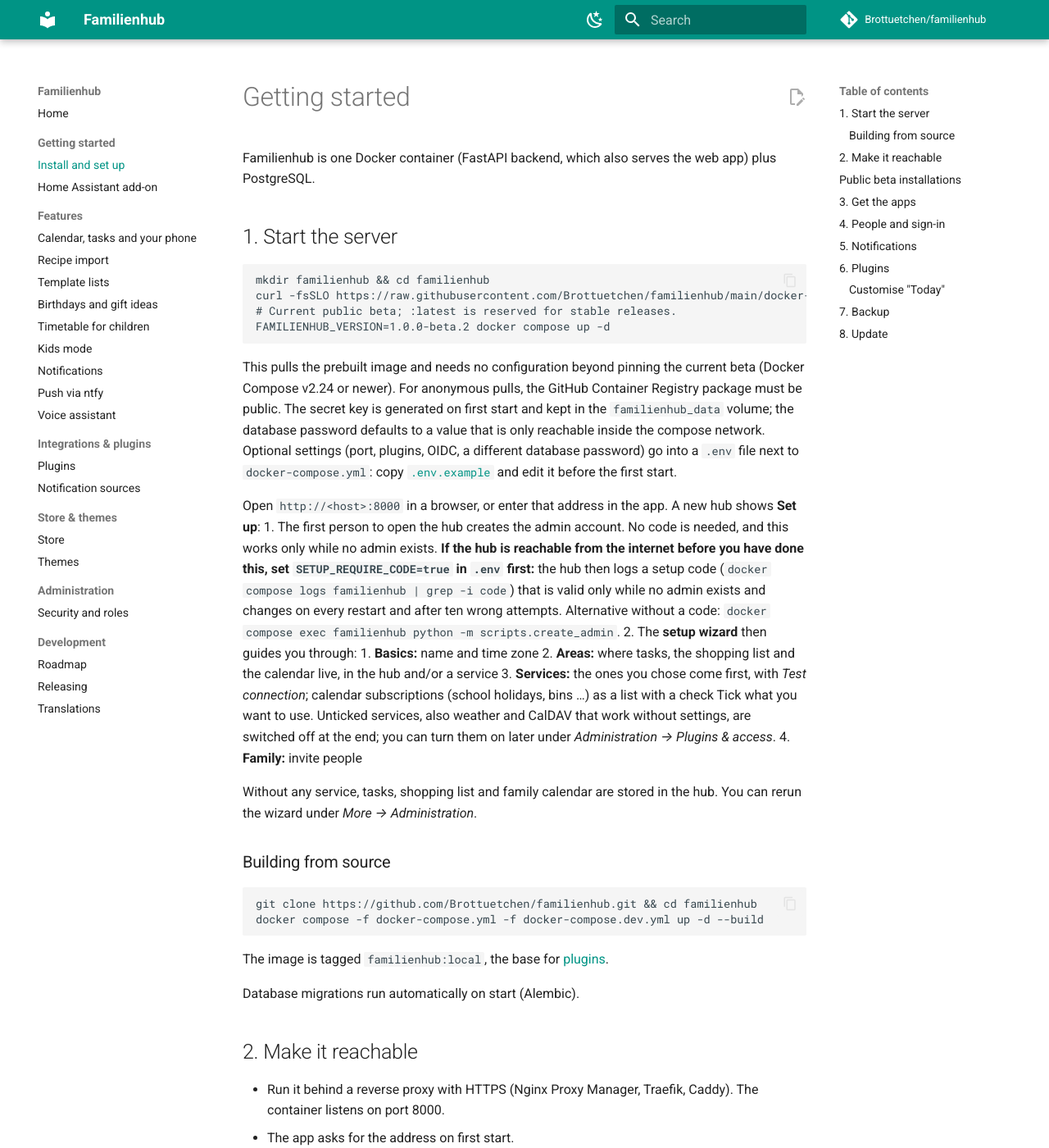
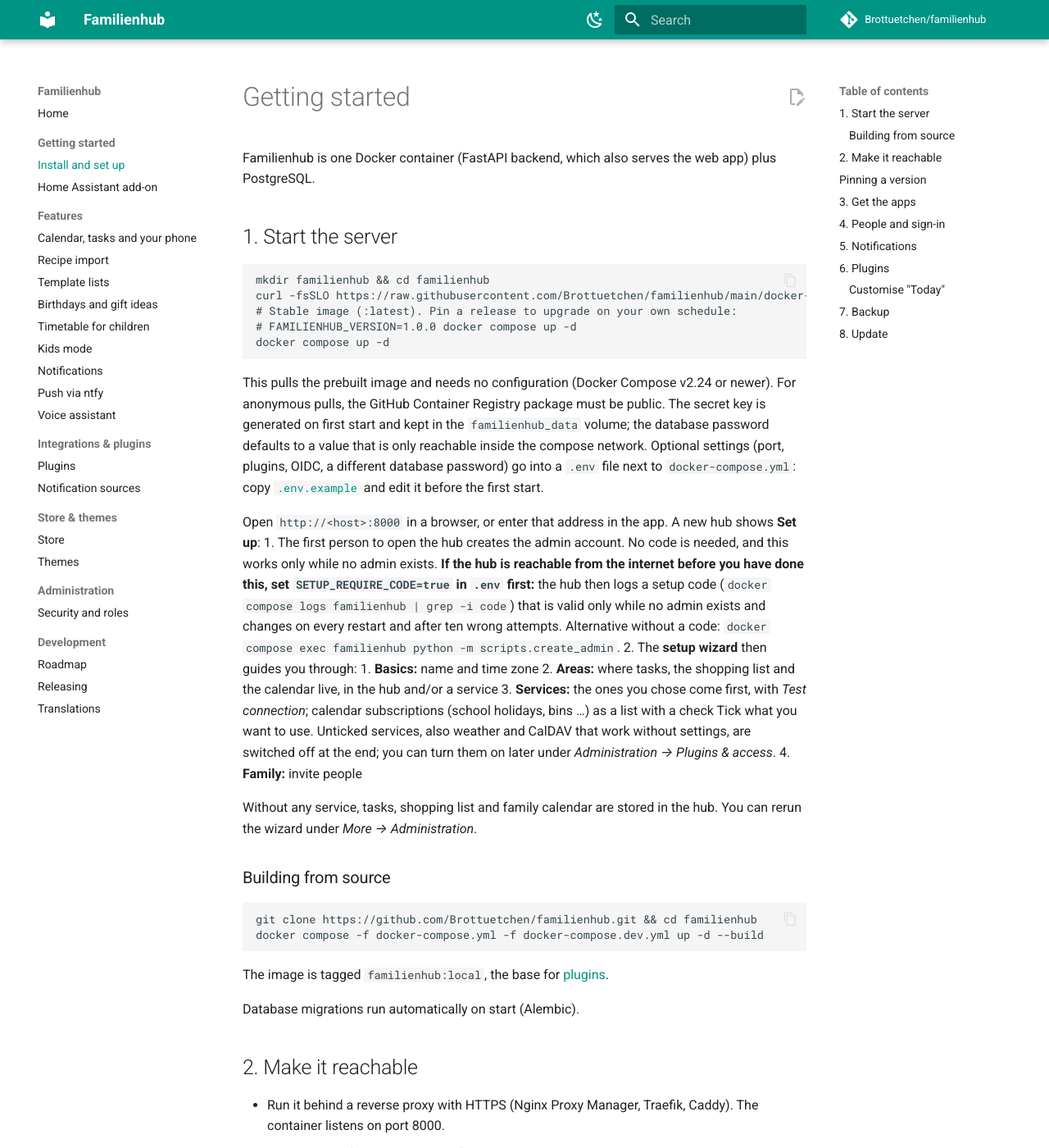
Before and after one commit to Brottuetchen/familienhub, an MkDocs documentation site: the page built from docs/getting-started.md, in a window 1280 px wide and 1400 px high. Shown: the whole window at 82% size. Built offline with MkDocs 1.6.1 and Material for MkDocs 9.7.7, drawn with Linux system fonts in a browser that asks for light colours; comment, search, counter and statistics services are not loaded; some of the changed text lies outside the part shown.

Commit message:
docs: describe 1.0.0 as the current stable release
The changelog, install docs and roadmap still told people to pin 1.0.0-beta.2. v1.0.0 is tagged and :latest points at it. Issue #28 stays open for the Home Assistant add-on sidebar; the hub sub-path, the docs site and the nav labels are listed as done.

````diff
--- a/docker-compose.yml
+++ b/docker-compose.yml
@@ -1,6 +1,6 @@
 # Familienhub: backend + web app + PostgreSQL.
-# Stable release: docker compose up -d (uses :latest).
-# During beta, pin a published version, e.g. FAMILIENHUB_VERSION=1.0.0-beta.2 docker compose up -d.
+# Stable release: docker compose up -d (uses :latest, currently 1.0.0).
+# Pin a release to upgrade on your own schedule, e.g. FAMILIENHUB_VERSION=1.0.0 docker compose up -d.
 # Optional settings go into a .env file next to this one (see .env.example).
 # Building from source instead of pulling the image: see docker-compose.dev.yml.
 # The Android/iOS app connects to the same address (http(s)://<host>:8000 or behind a reverse proxy).
--- a/docs/getting-started.md
+++ b/docs/getting-started.md
@@ -7,11 +7,12 @@
 ```bash
 mkdir familienhub && cd familienhub
 curl -fsSLO https://raw.githubusercontent.com/Brottuetchen/familienhub/main/docker-compose.yml
-# Current public beta; :latest is reserved for stable releases.
-FAMILIENHUB_VERSION=1.0.0-beta.2 docker compose up -d
+# Stable image (:latest). Pin a release to upgrade on your own schedule:
+# FAMILIENHUB_VERSION=1.0.0 docker compose up -d
+docker compose up -d
 ```
 
-This pulls the prebuilt image and needs no configuration beyond pinning the current beta (Docker Compose v2.24 or newer). For anonymous pulls, the GitHub Container Registry package must be public. The secret key is generated on first start and kept in the `familienhub_data` volume; the database password defaults to a value that is only reachable inside the compose network. Optional settings (port, plugins, OIDC, a different database password) go into a `.env` file next to `docker-compose.yml`: copy [`.env.example`](https://github.com/Brottuetchen/familienhub/blob/main/.env.example) and edit it before the first start.
+This pulls the prebuilt image and needs no configuration (Docker Compose v2.24 or newer). For anonymous pulls, the GitHub Container Registry package must be public. The secret key is generated on first start and kept in the `familienhub_data` volume; the database password defaults to a value that is only reachable inside the compose network. Optional settings (port, plugins, OIDC, a different database password) go into a `.env` file next to `docker-compose.yml`: copy [`.env.example`](https://github.com/Brottuetchen/familienhub/blob/main/.env.example) and edit it before the first start.
 
 Open `http://<host>:8000` in a browser, or enter that address in the app. A new hub shows **Set up**:
 1. The first person to open the hub creates the admin account. No code is needed, and this works only while no admin exists. **If the hub is reachable from the internet before you have done this, set `SETUP_REQUIRE_CODE=true` in `.env` first:** the hub then logs a setup code (`docker compose logs familienhub | grep -i code`) that is valid only while no admin exists and changes on every restart and after ten wrong attempts. Alternative without a code: `docker compose exec familienhub python -m scripts.create_admin`.
@@ -42,15 +43,15 @@
 - Under a path prefix or in the Home Assistant sidebar: see [Home Assistant and sub-paths](home-assistant.md).
 - For access from outside, a VPN (e.g. WireGuard) is safer than exposing the hub publicly.
 
-## Public beta installations
+## Pinning a version
 
-For a pre-release, either download the `docker-compose.yml` **attached to that exact GitHub release**, or set `FAMILIENHUB_VERSION` to the advertised beta version before running Docker Compose. The default `:latest` container tag is published with a stable release, not with a beta.
+`docker compose up -d` follows the stable `:latest` tag (1.0.0). To stay on one release until you choose to upgrade, set `FAMILIENHUB_VERSION` in `.env` or for a single command:
 
 ```bash
-FAMILIENHUB_VERSION=1.0.0-beta.2 docker compose up -d
+FAMILIENHUB_VERSION=1.0.0 docker compose up -d
 ```
 
-Do not use the default `latest`-based quick start from the repository until a stable release exists. Check that the image is publicly accessible and the relevant GitHub Actions build has finished.
+Pre-releases are not published as `:latest`. For a pre-release, set `FAMILIENHUB_VERSION` to that exact version, or download the `docker-compose.yml` attached to that GitHub release. Check that the image is publicly accessible and the relevant GitHub Actions build has finished.
 
 ## 3. Get the apps
 
````
Also changed, not shown: CHANGELOG.md (+13 -1 lines), README.de.md (+5 -4 lines), README.md (+5 -4 lines), docs/releasing.md (+1 -1 lines), docs/roadmap.md (+5 -4 lines), wiki/English.md (+1 -1 lines), wiki/Installation-Docker-Compose.md (+3 -3 lines), wiki/Update-auf-neue-Version.md (+4 -11 lines).
